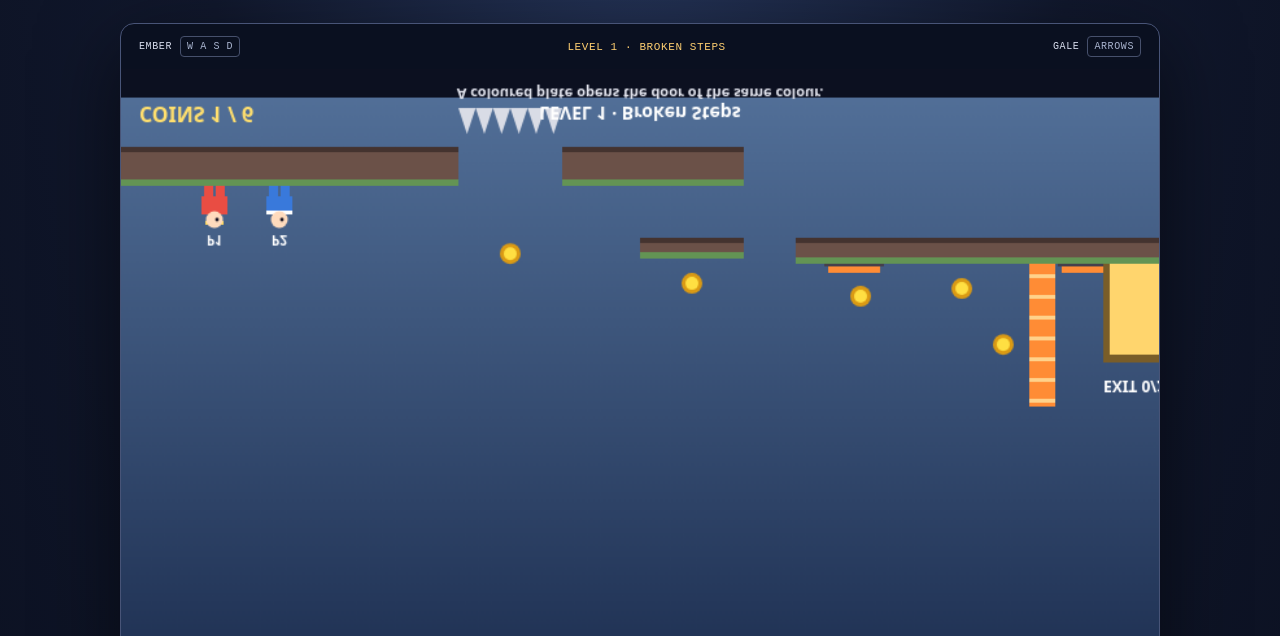
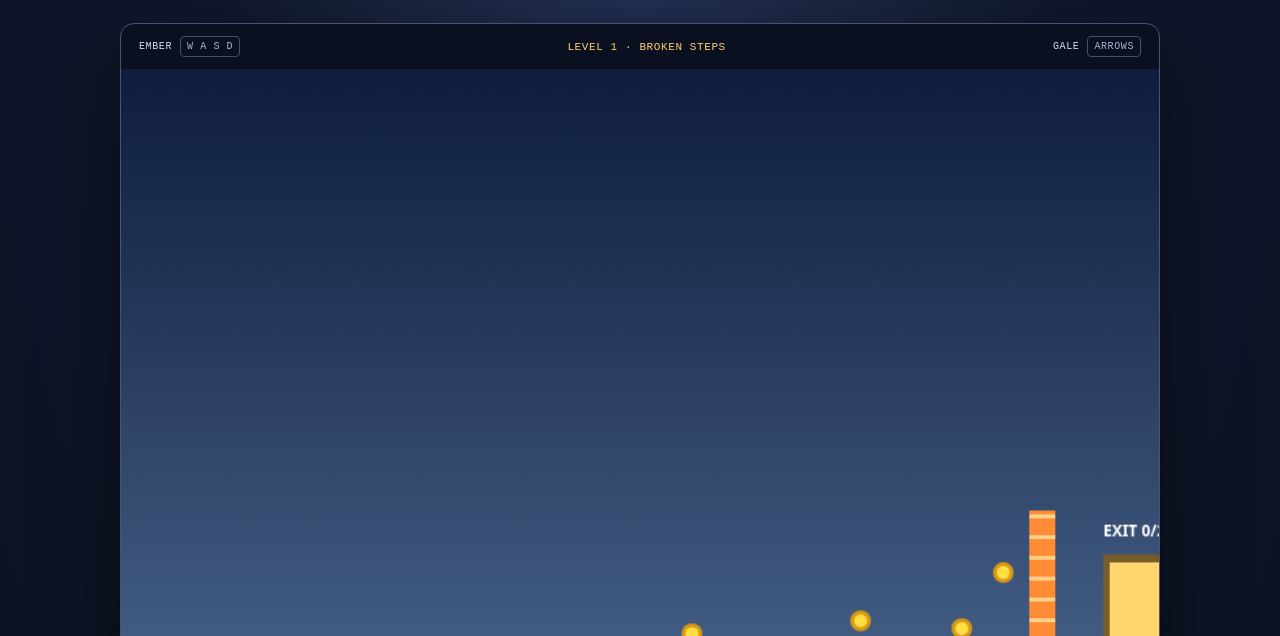
Before and after one commit to TejasMaddewad7/skyreach-ruins, a plain HTML site: page index.html in a window 1280 px wide. Shown: the part 164-800 px from the top of the page. Drawn offline with Linux system fonts and the light colour scheme.

Commit message:
Fix game canvas coordinate orientation

```diff
--- a/index.html
+++ b/index.html
@@ -37,6 +37,17 @@
     </section>
   </main>
 
+  <script>
+    // The game physics use a bottom-left origin (positive Y is up), while
+    // canvas uses a top-left origin. Flip the drawing coordinate system so
+    // platforms, players, and hazards appear where the physics places them.
+    const gameCanvas = document.getElementById("game");
+    const gameContext = gameCanvas.getContext("2d");
+    if (gameContext) {
+      gameContext.translate(0, gameCanvas.height);
+      gameContext.scale(1, -1);
+    }
+  </script>
   <script src="game.js"></script>
 </body>
 </html>
```
